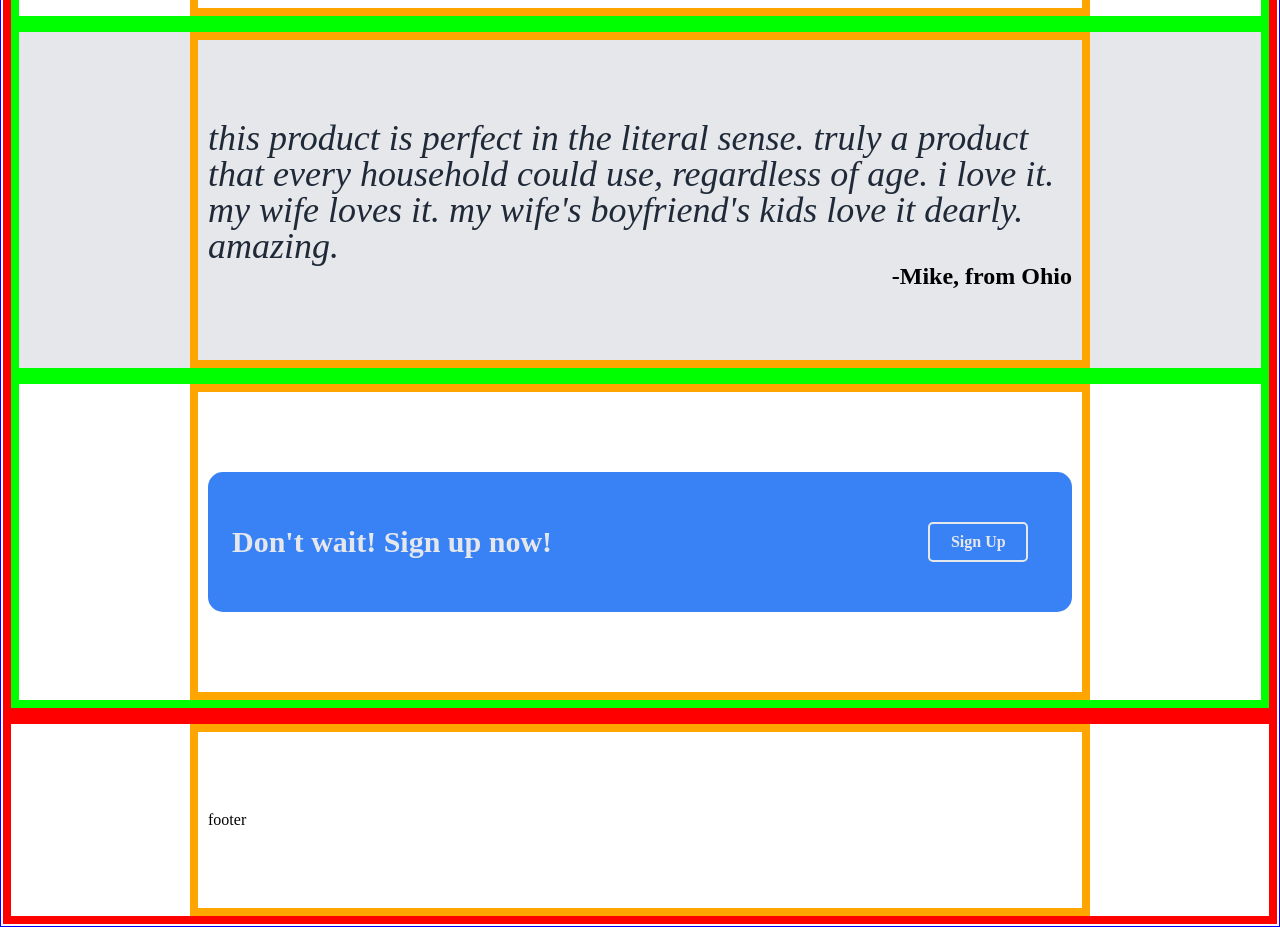
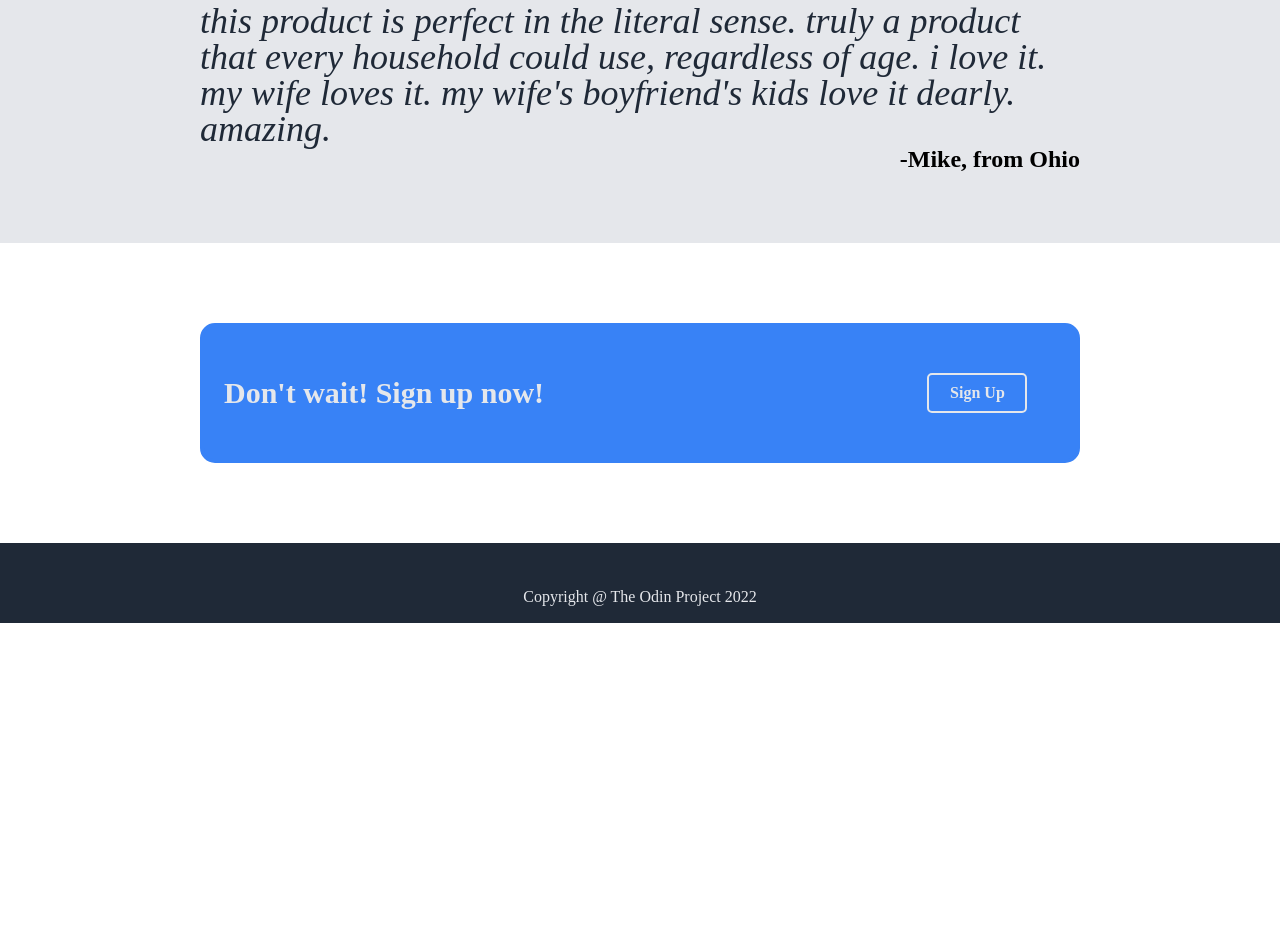
Before and after one commit to bheavin/refactored-octo-barnacle, a plain HTML site: page index.html in a window 1280 px wide. Shown: the part 988-1915 px from the top of the page. After the commit the page ends 1611 px from the top, so only its background shows below. Drawn offline with Linux system fonts and the light colour scheme.

Commit message:
finsished header, completed project

```diff
--- a/index.html
+++ b/index.html
@@ -77,8 +77,10 @@
     </main>
 
     <footer>
-        <div class="inner-column">
-            <h2>footer</h2>
+                <div class="footer-container">
+                    <h2>Copyright @ The Odin Project 2022</h2>
+                </div>
+            </div>
         </div>
     </footer>
 </body>
--- a/styles.css
+++ b/styles.css
@@ -35,7 +35,7 @@ html {
     --blue: #3882f6;
 }
 /*DEVSTYLES*/
- body {
+ /*body {
     border: 1px solid blue;
     padding: 2px;
 }
@@ -45,12 +45,12 @@ html {
 /*.graphic-diptych {
     border: 8px solid dodgerblue;*/
 
-header, footer, main {
+/*header, footer, main {
     border: 8px solid red;
 }
 section {
     border: 8px solid lime;
-}
+}*/
 /*STRUCTURE*/
 body {
     display: flex;
@@ -137,7 +137,6 @@ header {
     padding: 15px;
     width: 100%;
     height: 40vh;
-    border: 4px solid red;
 }
 .info-content .medium-voice {
     text-align: center;
@@ -191,8 +190,50 @@ align-items: center;
 }
 
 
+
+
+footer {
+    background-color: #1f2937;
+    height: 10vh;
+}
+.footer-container {
+    color: #e5e7eb;
+    text-align: center;
+}
+.footer-container h2 {
+    padding-top: 46px;
+}
+
+
+
+
+
+
+
+
+
+
+
+
+
+
+
+
+
+
+
+
+
+
+
+
+
+
+
+
+
+
 .info-boxes-container {
-    border: 3px solid rgb(97, 255, 118);
     display: flex;
     justify-content: space-between;
     width: 100%;
```
